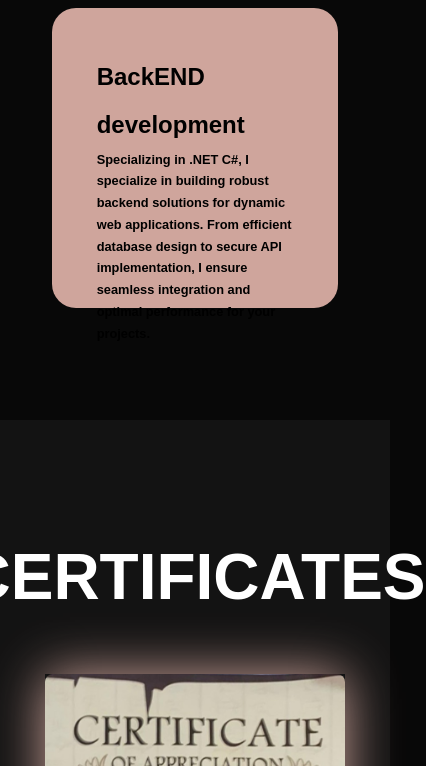
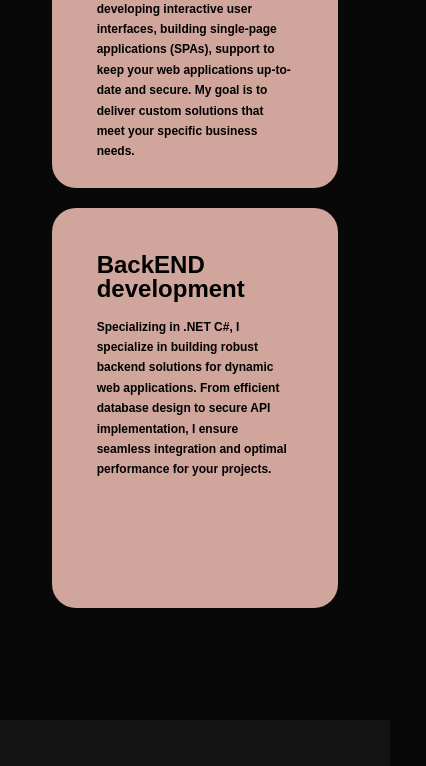
Before and after one commit to RouQandel/Protfolio-Website, a plain HTML site: page index.html in a window 390 px wide. Shown: the part 4715-5481 px from the top of the page, 426 px wide, since content can reach past the window. Drawn offline with nearby package versions, Linux system fonts and the light colour scheme.

Commit message:
Updated style

```diff
--- a/style.css
+++ b/style.css
@@ -16,7 +16,7 @@
 }
 
 html {
-    font-size: 60%;
+    font-size: 50%;
     overflow-x: hidden;
 }
 body {
@@ -296,7 +296,8 @@ span{
 .project {
     padding: 100px 15px;
     background: var(--second-bg-color);
-
+    width: 100%;
+    height: 100%;
 }
 
 .project h2 {
@@ -421,7 +422,7 @@ span{
 }
 .service-box{
     background-color: var(--main-color);
-    height: 300px;
+    height: 400px;
     border-radius: 3rem;
     border: 5px solid transparent;
     cursor: pointer;
@@ -499,10 +500,7 @@ span{
 }
 .back {
     transform: rotateY(180deg);
-    background: var(--main-color);  /* fallback for old browsers */
-    background: -webkit-linear-gradient(to right, #ffdde1, #ee9ca7);  /* Chrome 10-25, Safari 5.1-6 */
-    background: linear-gradient(to right, #ffdde1, #ee9ca7); /* W3C, IE 10+/ Edge, Firefox 16+, Chrome 26+, Opera 12+, Safari 7+ */
-
+    background: linear-gradient(to right, #ffdde1, #ee9ca7);
     border-radius: 1rem;
 }
 
@@ -590,7 +588,7 @@ span{
     background-color: var(--second-bg-color);
 }
 .footer .social{
-    text-align:center ;
+    text-align:cent
     padding-bottom:25x ;
     color: var(--main-color);
 }
@@ -694,6 +692,10 @@ span{
 
 
  @media(max-width:895px){
+    body, html {
+        overflow-x: hidden;
+    }
+
     #menu-icon{
         display: block;
    }
@@ -743,4 +745,23 @@ span{
    .services-continer{
     grid-template-columns: repeat(1,1fr);
    }
- }
+
+   .service-info h4{
+    font-size: 3rem;
+    font-weight:800;
+    line-height: 1;
+    padding-bottom: 2rem;
+   }
+   .service-info p{
+    font-size: 1.5rem;
+   }
+   .testimonials-box h2{
+    font-size: rem ;
+   }
+   .certificates .heading{
+    font-size: 4rem;
+   }
+   .certificates .container .back{
+    font-size: 70%;
+   }
+   }
```
